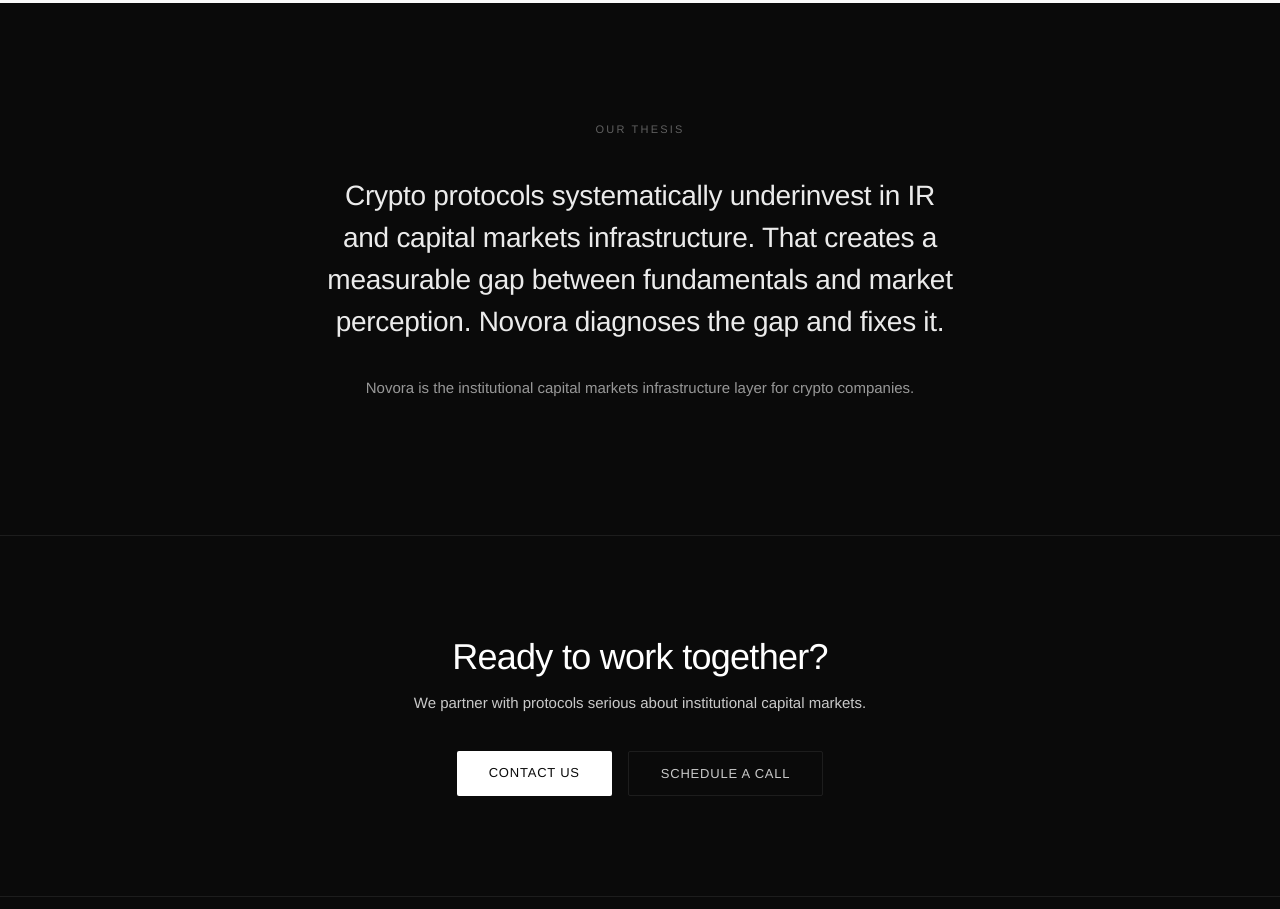
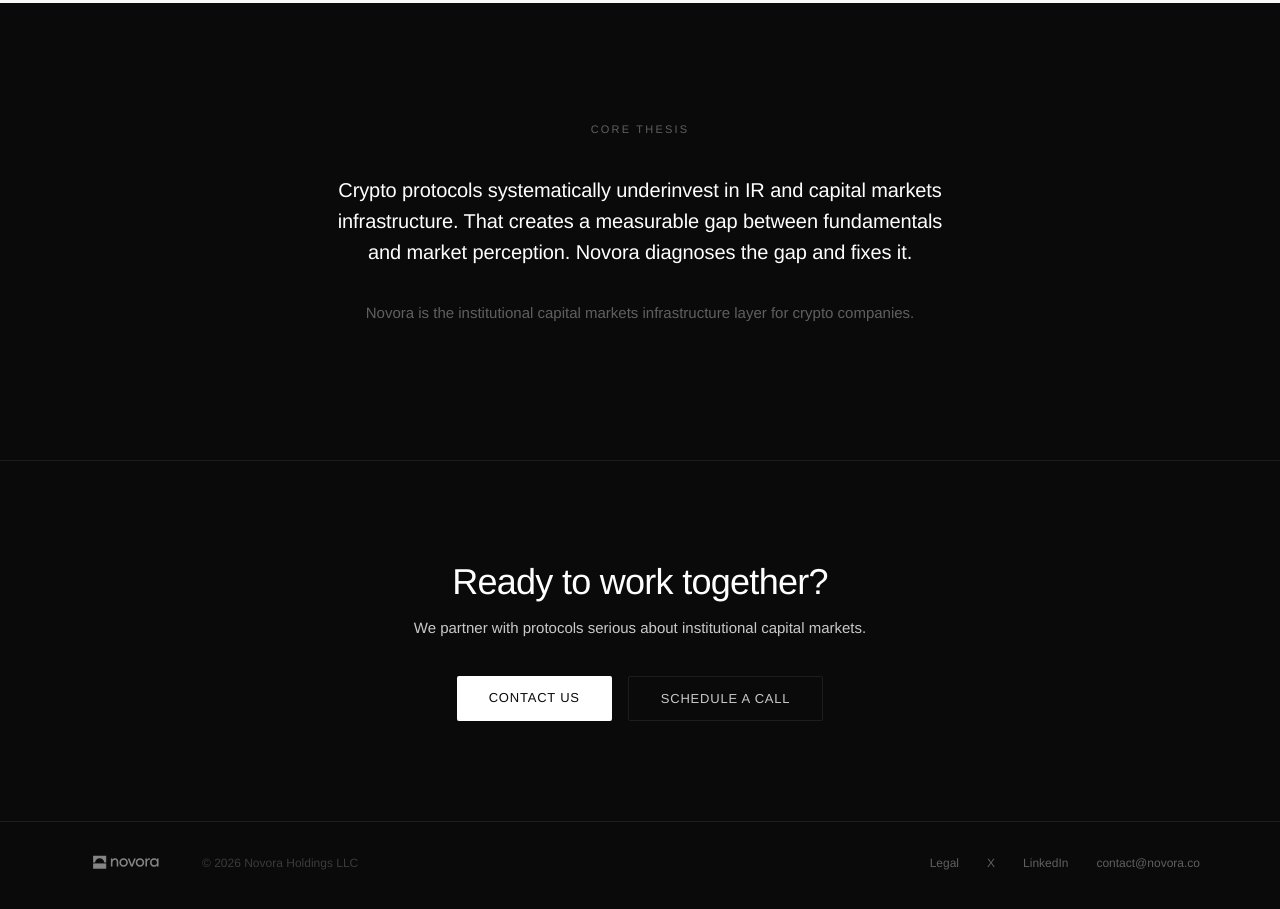
Before and after one commit to connrking/novora-site, a Next.js app: page / in a window 1280 px wide. Shown: the part 2660-3569 px from the top of the page. Built offline with nearby package versions, Linux system fonts and the light colour scheme.

Commit message:
update: thesis section styling + label

```diff
--- a/app/page.jsx
+++ b/app/page.jsx
@@ -132,15 +132,15 @@
       <section className="section-pad section-v-pad" style={{ padding: "120px 80px", background: C.bg }}>
         <div style={{ maxWidth: 640, margin: "0 auto", textAlign: "center" }}>
           <FadeIn>
-            <div style={{ fontSize: 11, letterSpacing: "0.2em", color: C.gray400, marginBottom: 40, fontFamily: F.h, textTransform: "uppercase" }}>Our Thesis</div>
+            <div style={{ fontSize: 11, letterSpacing: "0.2em", color: C.gray400, marginBottom: 40, fontFamily: F.h, textTransform: "uppercase" }}>Core Thesis</div>
           </FadeIn>
           <FadeIn delay={0.1}>
-            <blockquote className="thesis-quote" style={{ fontFamily: F.h, fontSize: 28, fontWeight: 300, lineHeight: 1.5, color: C.gray100, margin: 0, letterSpacing: "-0.01em" }}>
+            <blockquote className="thesis-quote" style={{ fontFamily: F.h, fontSize: 20, fontWeight: 400, lineHeight: 1.55, color: C.white, margin: 0, letterSpacing: "-0.005em" }}>
               Crypto protocols systematically underinvest in IR and capital markets infrastructure. That creates a measurable gap between fundamentals and market perception. Novora diagnoses the gap and fixes it.
             </blockquote>
           </FadeIn>
           <FadeIn delay={0.2}>
-            <p style={{ fontFamily: F.h, fontSize: 15, lineHeight: 1.7, color: C.gray300, marginTop: 32, fontWeight: 400 }}>
+            <p style={{ fontFamily: F.h, fontSize: 15, lineHeight: 1.7, color: C.gray400, marginTop: 32, fontWeight: 400 }}>
               Novora is the institutional capital markets infrastructure layer for crypto companies.
             </p>
           </FadeIn>
```
